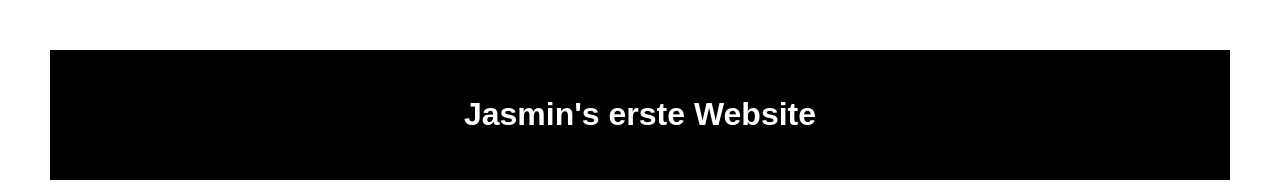
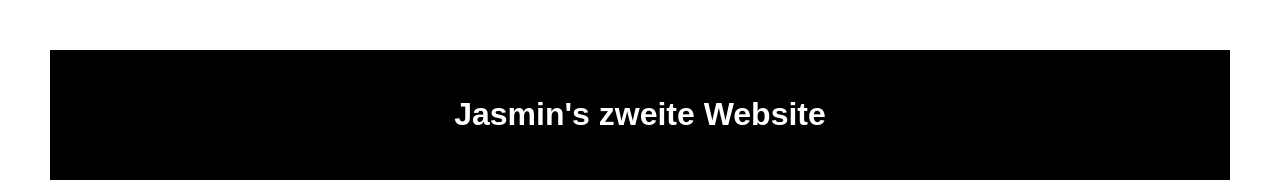
Before and after one commit to bissig/bissig.github.io, a plain HTML site: page index.html in a window 1280 px wide. Shown: the top 186 px of the page. Drawn offline with Linux system fonts and the light colour scheme.

Commit message:
check-change anew

```diff
--- a/index.html
+++ b/index.html
@@ -5,7 +5,7 @@
   </head>
   <body>
     <div id="header">
-    <h1>Jasmin's erste Website</h1>
+    <h1>Jasmin's zweite Website</h1>
   </div>
   <div id="content">
     <p>Es war einmal ein verregnetes Wochenende in <span class="color">Bern</span>. Jasmin wollte lernen wie sie mit ihrem Computer plaudern kann.</p>
```
